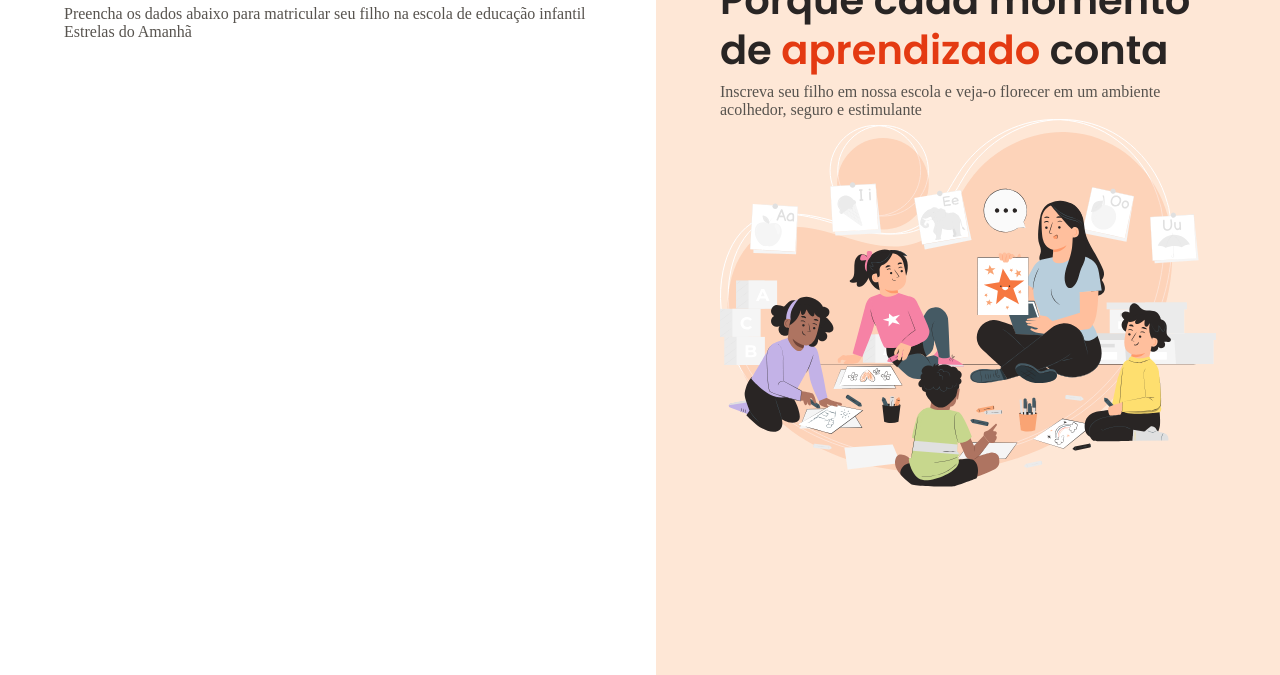
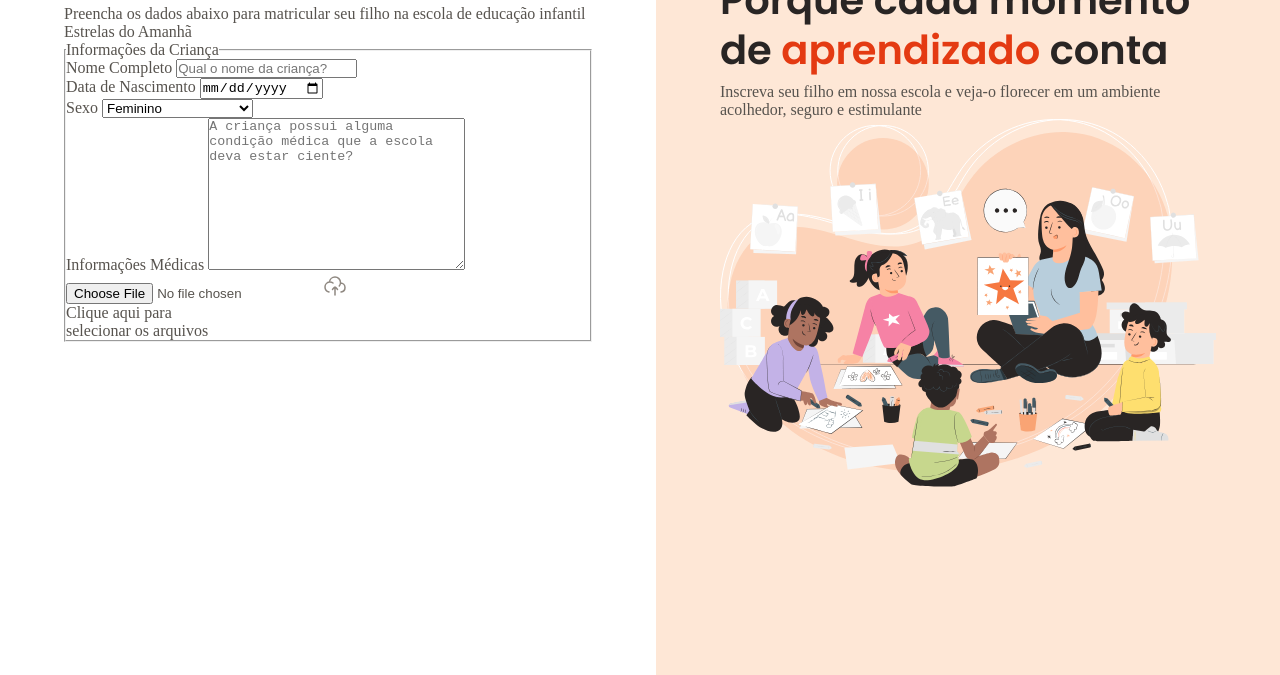
Before and after one commit to HugoLeonardoH1/4---Formul-rios---Inputs-e-outras-tags, a plain HTML site: page index.html in a window 1280 px wide. Shown: the part 125-800 px from the top of the page. Drawn offline with Linux system fonts and the light colour scheme.

Commit message:
Iniciando o formulario

```diff
--- a/index.html
+++ b/index.html
@@ -25,6 +25,53 @@
             Preencha os dados abaixo para matricular seu filho na escola de
             educação infantil Estrelas do Amanhã
           </p>
+          <form method="post" enctype="multipart/form-data" action="">
+            <fieldset class="child-info">
+              <legend>Informações da Criança</legend>
+
+              <div class="input-wrapper">
+                <label for="fullname">Nome Completo</label>
+                <input
+                  id="fullname"
+                  name="fullname"
+                  type="text"
+                  placeholder="Qual o nome da criança?"
+                />
+              </div>
+              <div class="input-wrapper">
+                <label for="birth">Data de Nascimento</label>
+                <input id="birth" type="date" name="birth" lang="pt-br" />
+              </div>
+
+              <div class="select-wrapper">
+                <label for="gender">Sexo</label>
+                <select name="gender" id="gender">
+                  <option value="female">Feminino</option>
+                  <option value="male">Masculino</option>
+                  <option value="na">Prefiro não responder</option>
+                </select>
+              </div>
+              <div class="textarea-wrapper">
+                <label for="medical-info">Informações Médicas</label>
+                <textarea
+                  name="medical-info"
+                  id="medical-info"
+                  cols="30"
+                  rows="10"
+                  placeholder="A criança possui alguma condição médica que a escola deva estar ciente?"
+                ></textarea>
+              </div>
+
+              <div class="droparea-wrapper">
+                <input type="file" id="birth-file" name="birth-file" />
+                <img src="assets/Icons/cloud-upload.svg" alt="" />
+                <p>
+                  Clique aqui para <br />
+                  selecionar os arquivos
+                </p>
+              </div>
+            </fieldset>
+          </form>
         </div>
       </main>
 
--- a/styles/global.css
+++ b/styles/global.css
@@ -20,6 +20,7 @@
   --stroke-default: #d6d3d1;
   --stroke-highlight: #f3541c;
   --semantic-error: #dc2626;
+
 }
 
 body {
```
